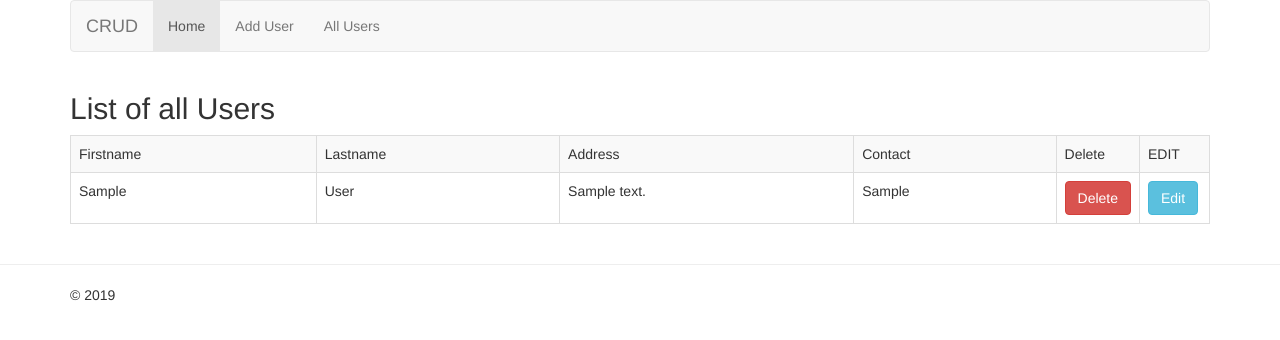
After one commit to felipemartineli/aprendendo_php, a PHP site: page /Bootstrap/users.php in a window 1280 px wide. The commit adds this page. Shown: the top 340 px of the page. Run offline with PHP 8.4, Linux system fonts and the light colour scheme; tables that the repository leaves empty or names only in its code hold one stand-in row (values such as "Sample post").

Commit message:
final bootstrap

```diff
--- a/Bootstrap/connect.php
+++ b/Bootstrap/connect.php
@@ -4,5 +4,5 @@ $username = "root";
 $password = "";
 $dbname = "samueldb";
 
-$conn = mysqli_connect($localhost, $username, $password, $dbname);
-if(con->connect_error){ die("connection failed:". $con->connect_error);}
+$con = mysqli_connect($localhost, $username, $password, $dbname);
+if($con->connect_error){ die("connection failed:". $con->connect_error);}
--- a/Bootstrap/header.php
+++ b/Bootstrap/header.php
@@ -5,9 +5,12 @@
     <meta name="viewport" content="width=device-width, initial-scale=1.0">
     <title>CRUD</title>
 <link rel="stylesheet" type="text/css" href="https://maxcdn.bootstrapcdn.com/bootstrap/3.3.7/css/bootstrap.min.css">
+
 <style type="text/css">.box{
     background: #f0f0f0; padding: 20px;}
+
     </style></head>
+
 <body>
     <div class="container">
         <nav class="navbar navbar-default">
@@ -15,6 +18,7 @@
                 <div class="navbar-header">
                     <button type="button" class="navbar-toggle collapsed" data-toggle="collapse"data-target="#navbar"
                     aria-expanded="false" aria-controls="navbar">
+
                     <span class="sr-only">Toggle navigation</span>
                     <span class="icon-bar"></span>
                     <span class="icon-bar"></span>
@@ -23,7 +27,7 @@
                     <a class="navbar-brand" href="index.php">CRUD</a>
                 </div>
                 <div id="navbar" class="navbar-collapse collapse">
-                    <ul class="nav navbr-nav">
+                    <ul class="nav navbar-nav">
                         <li class="active"><a href="index.php">Home</a></li>
                         <li><a href="insert.php">Add User</a></li>
                         <li><a href="users.php">All Users</a></li>
--- a/Bootstrap/index.php
+++ b/Bootstrap/index.php
@@ -1,5 +1,6 @@
 <?php
-Author : samueldb require_once 'header.php';
+//Author : samueldb
+require_once 'header.php';
 ?>
 <div class="container">
     <div class="jumbotron">
@@ -7,4 +8,4 @@ Author : samueldb require_once 'header.php';
     </div>
 </div>
 <?php
-require_once 'footer.php'
+require_once 'footer.php';
--- /dev/null
+++ b/Bootstrap/users.php
@@ -0,0 +1,55 @@
+<?php
+require_once 'connect.php';
+require_once 'header.php';
+echo "<div class='container'>";
+if (isset($_POST['delete'])) {
+$sql = "DELETE FROM users WHERE user_id=".$_POST['userid'];
+if($con->query($sql)===TRUE){
+    echo "<div class='alert alert-success'>Successfully delete user</div>";
+ }
+}
+$sql ="SELECT * FROM users";
+$result=$con->query($sql);
+if ($result->num_rows > 0)
+{
+    ?>
+    <h2>List of all Users</h2>
+    <table class="table table-bordered table-striped">
+        <tr>
+            <td>Firstname</td>
+            <td>Lastname</td>
+            <td>Address</td>
+            <td>Contact</td>
+            <td width="70px">Delete</td>
+            <td width="70px">EDIT</td>
+        </tr>
+        <?php
+        while($row = $result->fetch_assoc()){
+            echo "<form action='' method='POST'>";
+            echo "<input type='hidden' value='".$row['user_id']."'name='userid'/>";
+
+            echo "<tr>";
+            echo "<td>".$row['firstname']. "</td>";
+            echo "<td>".$row['lastname']. "</td>";
+            echo "<td>".$row['address']. "</td>";
+            echo "<td>".$row['contact']. "</td>";
+
+            echo "<td><input type='submit' name='delete' value='Delete' class='btn btn-danger'/></td>";
+
+            echo "<td><a href='edit.php?id=".$row['user_id']."'class='btn btn-info'>Edit</a><?td>";
+
+            echo "</tr>";
+            echo "</form>";
+
+        }
+            ?>
+            </table>
+         <?php
+}
+         else{
+         echo"<br><br>No Record Found";
+        }
+         ?>
+         </div>
+         <?php
+         require_once 'footer.php';
```
Also changed, not shown: Bootstrap/edit.php (+12 -1 lines).
